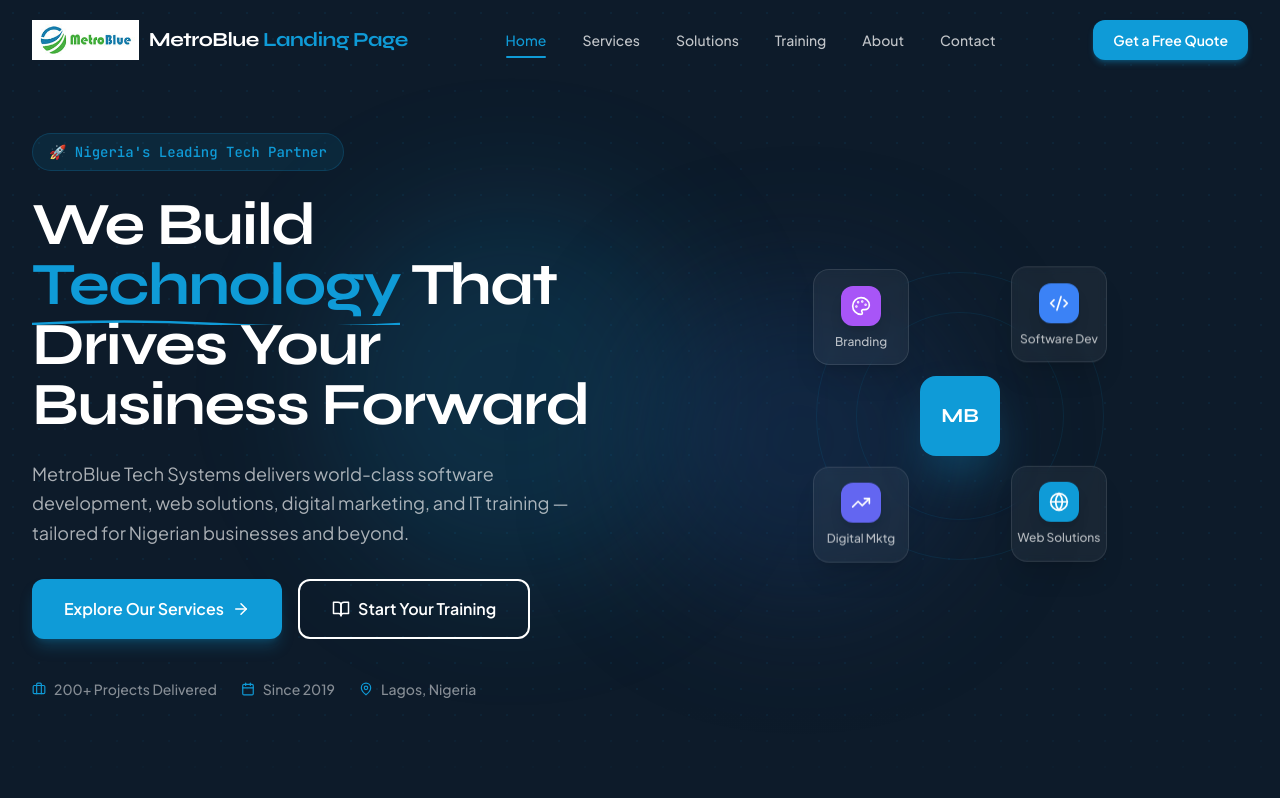
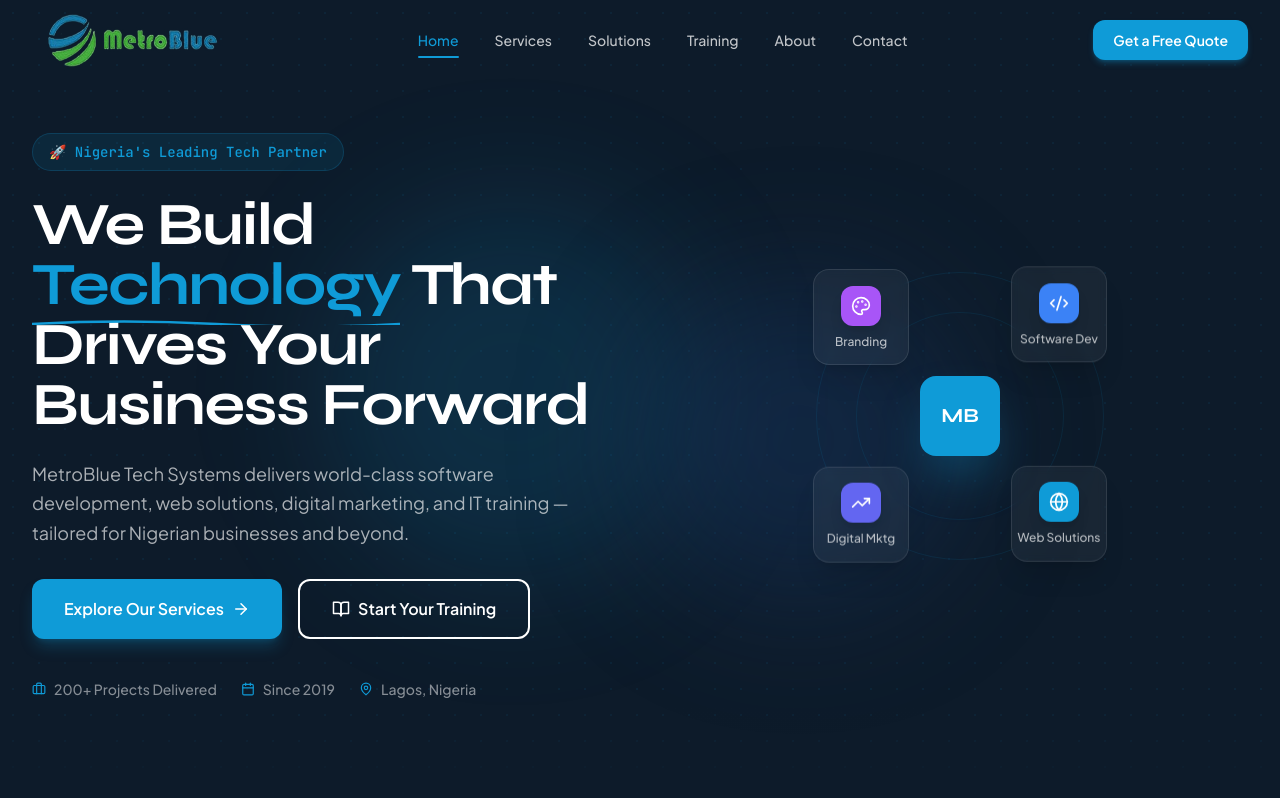
Before and after one commit to celineronaldo56-code/MetroBlue_Landing_Page, a React (Vite) app: page / in a window 1280 px wide. Shown: the top 798 px of the page. Built offline with nearby package versions, Linux system fonts and the light colour scheme; the HTML template or start-up script is replaced by a standard one.

Commit message:
metro image

```diff
--- a/src/components/layout/Navbar.tsx
+++ b/src/components/layout/Navbar.tsx
@@ -1,73 +1,81 @@
 // Import React and required hooks
-import React, { useState, useEffect } from 'react'
+import React, { useState, useEffect } from "react"
 
 // Import animation tools from framer-motion
-import { motion, AnimatePresence } from 'framer-motion'
+import { motion, AnimatePresence } from "framer-motion"
 
 // Import icons for the mobile menu
-import { Menu, X } from 'lucide-react'
+import { Menu, X } from "lucide-react"
 
 // Import the custom hook that detects which section is active
-import { useActiveSection } from '../../hooks/useActiveSection'
+import { useActiveSection } from "../../hooks/useActiveSection"
 
 // Import the type used for navigation links
-import type { NavLink } from '../../types'
+import type { NavLink } from "../../types"
 
 // Import the MetroBlue logo image
-import logo from '../../assets/logo.jpg'
+
 
 
 
 // List of links that will appear in the navbar
-// Each link corresponds to a section ID on the page
 const navLinks: NavLink[] = [
-  { label: 'Home', href: 'hero' },
-  { label: 'Services', href: 'services' },
-  { label: 'Solutions', href: 'solutions' },
-  { label: 'Training', href: 'training' },
-  { label: 'About', href: 'why-metroblue' },
-  { label: 'Contact', href: 'contact' },
+  { label: "Home", href: "hero" },
+  { label: "Services", href: "services" },
+  { label: "Solutions", href: "solutions" },
+  { label: "Training", href: "training" },
+  { label: "About", href: "why-metroblue" },
+  { label: "Contact", href: "contact" },
 ]
 
 
 
 export const Navbar: React.FC = () => {
 
-  // State to check if the page has been scrolled
+  // Detect if page is scrolled
   const [scrolled, setScrolled] = useState(false)
 
-  // State to control mobile menu opening and closing
+  // Mobile menu state
   const [mobileOpen, setMobileOpen] = useState(false)
 
-  // This detects which section of the page is currently visible
+  // Detect active section
   const activeSection = useActiveSection(navLinks.map((l) => l.href))
 
 
 
-  // This effect runs whenever the user scrolls the page
+  // Detect scroll
   useEffect(() => {
 
-    // If the user scrolls more than 80px, change navbar style
-    const onScroll = () => setScrolled(window.scrollY > 80)
+    const onScroll = () => {
+      setScrolled(window.scrollY > 80)
+    }
 
-    // Listen for scroll events
-    window.addEventListener('scroll', onScroll, { passive: true })
+    window.addEventListener("scroll", onScroll, { passive: true })
 
-    // Clean up the event listener when component unmounts
-    return () => window.removeEventListener('scroll', onScroll)
+    return () => window.removeEventListener("scroll", onScroll)
 
   }, [])
 
 
 
-  // Function that scrolls smoothly to a section
+  // Smooth scroll function (FIXED)
   const scrollTo = (href: string) => {
 
-    document
-      .getElementById(href)
-      ?.scrollIntoView({ behavior: 'smooth' })
+    const element = document.getElementById(href)
 
-    // Close mobile menu after clicking a link
+    if (element) {
+
+      const navbarHeight = 80
+
+      const elementPosition = element.offsetTop - navbarHeight
+
+      window.scrollTo({
+        top: elementPosition,
+        behavior: "smooth",
+      })
+    }
+
+    // Close mobile menu
     setMobileOpen(false)
   }
 
@@ -78,45 +86,33 @@
     <header
       className={`fixed top-0 left-0 right-0 z-50 transition-all duration-300 ${
         scrolled
-          ? 'bg-primary/96 backdrop-blur-md shadow-lg shadow-black/20'
-          : 'bg-transparent'
+          ? "bg-primary/96 backdrop-blur-md shadow-lg shadow-black/20"
+          : "bg-transparent"
       }`}
     >
 
-      {/* Main Navigation Container */}
-      <nav
-        className="container-xl flex items-center justify-between h-20"
-        aria-label="Main navigation"
-      >
+      {/* Main Navigation */}
+      <nav className="container-xl flex items-center justify-between h-20">
 
-        {/* ---------------- LOGO SECTION ---------------- */}
-
+        {/* LOGO */}
         <button
-          onClick={() => scrollTo('hero')}
+          onClick={() => scrollTo("hero")}
           className="flex items-center gap-2.5"
-          aria-label="Go to top"
         >
 
-          {/* MetroBlue Logo Image */}
           <img
-            src={logo}
+            src={"/public/image.png"}
             alt="MetroBlue Logo"
-            className="h-10 w-auto object-contain"
+            className="h-15 w-auto object-contain"
           />
 
-          {/* Company Name */}
-          <span className="font-display font-bold text-xl text-white tracking-tight">
-            MetroBlue
-            <span className="text-secondary"> Landing Page</span>
-          </span>
 
         </button>
 
 
 
-        {/* ---------------- DESKTOP NAVIGATION LINKS ---------------- */}
-
-        <ul className="hidden lg:flex items-center gap-1" role="list">
+        {/* DESKTOP NAV */}
+        <ul className="hidden lg:flex items-center gap-1">
 
           {navLinks.map((link) => (
 
@@ -124,18 +120,15 @@
 
               <button
                 onClick={() => scrollTo(link.href)}
-
                 className={`relative px-4 py-2 text-sm font-medium rounded-lg transition-colors duration-200 ${
                   activeSection === link.href
-                    ? 'text-secondary'
-                    : 'text-white/75 hover:text-white'
+                    ? "text-secondary"
+                    : "text-white/75 hover:text-white"
                 }`}
               >
 
-                {/* Link text */}
                 {link.label}
 
-                {/* Animated line under active section */}
                 {activeSection === link.href && (
                   <motion.span
                     layoutId="activeNav"
@@ -153,13 +146,11 @@
 
 
 
-        {/* ---------------- DESKTOP CTA BUTTON ---------------- */}
-
+        {/* DESKTOP BUTTON */}
         <div className="hidden lg:block">
 
           <button
-            onClick={() => scrollTo('contact')}
-
+            onClick={() => scrollTo("contact")}
             className="bg-secondary text-white text-sm font-semibold px-5 py-2.5 rounded-xl hover:bg-[#0d87be] transition-colors duration-200 shadow-md shadow-secondary/30"
           >
             Get a Free Quote
@@ -169,19 +160,12 @@
 
 
 
-        {/* ---------------- MOBILE MENU BUTTON ---------------- */}
-
+        {/* MOBILE MENU BUTTON */}
         <button
           className="lg:hidden text-white p-2 rounded-lg hover:bg-white/10 transition-colors"
-
-          onClick={() => setMobileOpen((p) => !p)}
-
-          aria-expanded={mobileOpen}
-
-          aria-label={mobileOpen ? 'Close menu' : 'Open menu'}
+          onClick={() => setMobileOpen((prev) => !prev)}
         >
 
-          {/* Change icon depending on menu state */}
           {mobileOpen ? <X size={22} /> : <Menu size={22} />}
 
         </button>
@@ -190,26 +174,20 @@
 
 
 
-      {/* ---------------- MOBILE NAVIGATION MENU ---------------- */}
-
+      {/* MOBILE MENU */}
       <AnimatePresence>
 
         {mobileOpen && (
 
           <motion.div
-
             initial={{ height: 0, opacity: 0 }}
-
-            animate={{ height: 'auto', opacity: 1 }}
-
+            animate={{ height: "auto", opacity: 1 }}
             exit={{ height: 0, opacity: 0 }}
-
             transition={{ duration: 0.25 }}
-
             className="lg:hidden overflow-hidden bg-primary/98 backdrop-blur-md border-t border-white/10"
           >
 
-            <ul className="container-xl py-4 flex flex-col gap-1" role="list">
+            <ul className="container-xl py-4 flex flex-col gap-1">
 
               {navLinks.map((link) => (
 
@@ -217,11 +195,10 @@
 
                   <button
                     onClick={() => scrollTo(link.href)}
-
                     className={`w-full text-left px-4 py-3 text-sm font-medium rounded-lg transition-colors ${
                       activeSection === link.href
-                        ? 'text-secondary bg-white/5'
-                        : 'text-white/75 hover:text-white hover:bg-white/5'
+                        ? "text-secondary bg-white/5"
+                        : "text-white/75 hover:text-white hover:bg-white/5"
                     }`}
                   >
 
@@ -235,13 +212,11 @@
 
 
 
-              {/* Mobile CTA Button */}
-
+              {/* MOBILE CTA */}
               <li className="mt-2">
 
                 <button
-                  onClick={() => scrollTo('contact')}
-
+                  onClick={() => scrollTo("contact")}
                   className="w-full bg-secondary text-white text-sm font-semibold px-4 py-3 rounded-xl hover:bg-[#0d87be] transition-colors"
                 >
                   Get a Free Quote
@@ -258,6 +233,5 @@
       </AnimatePresence>
 
     </header>
-
   )
 }
```
Also changed, not shown: public/image.png (added).
